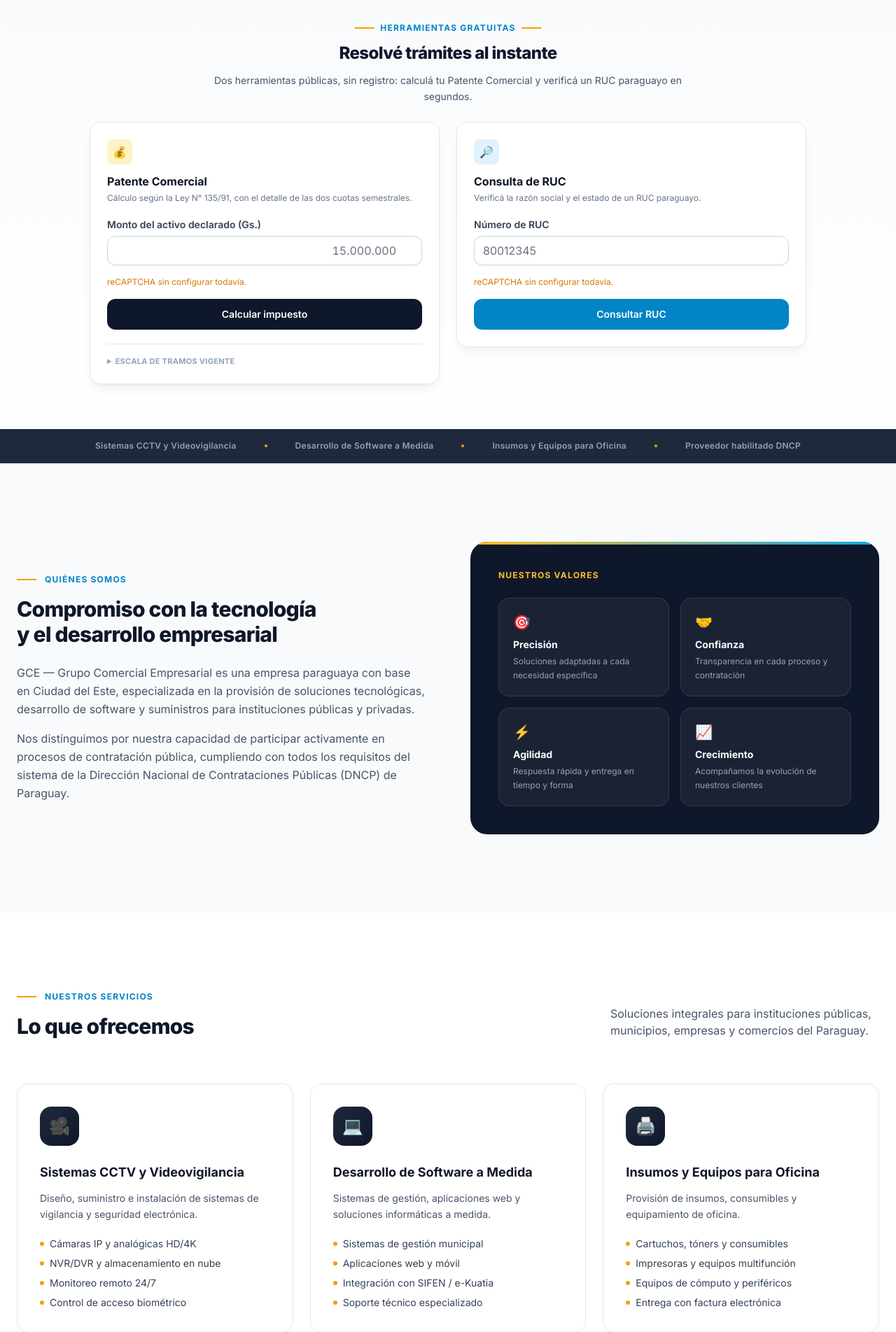
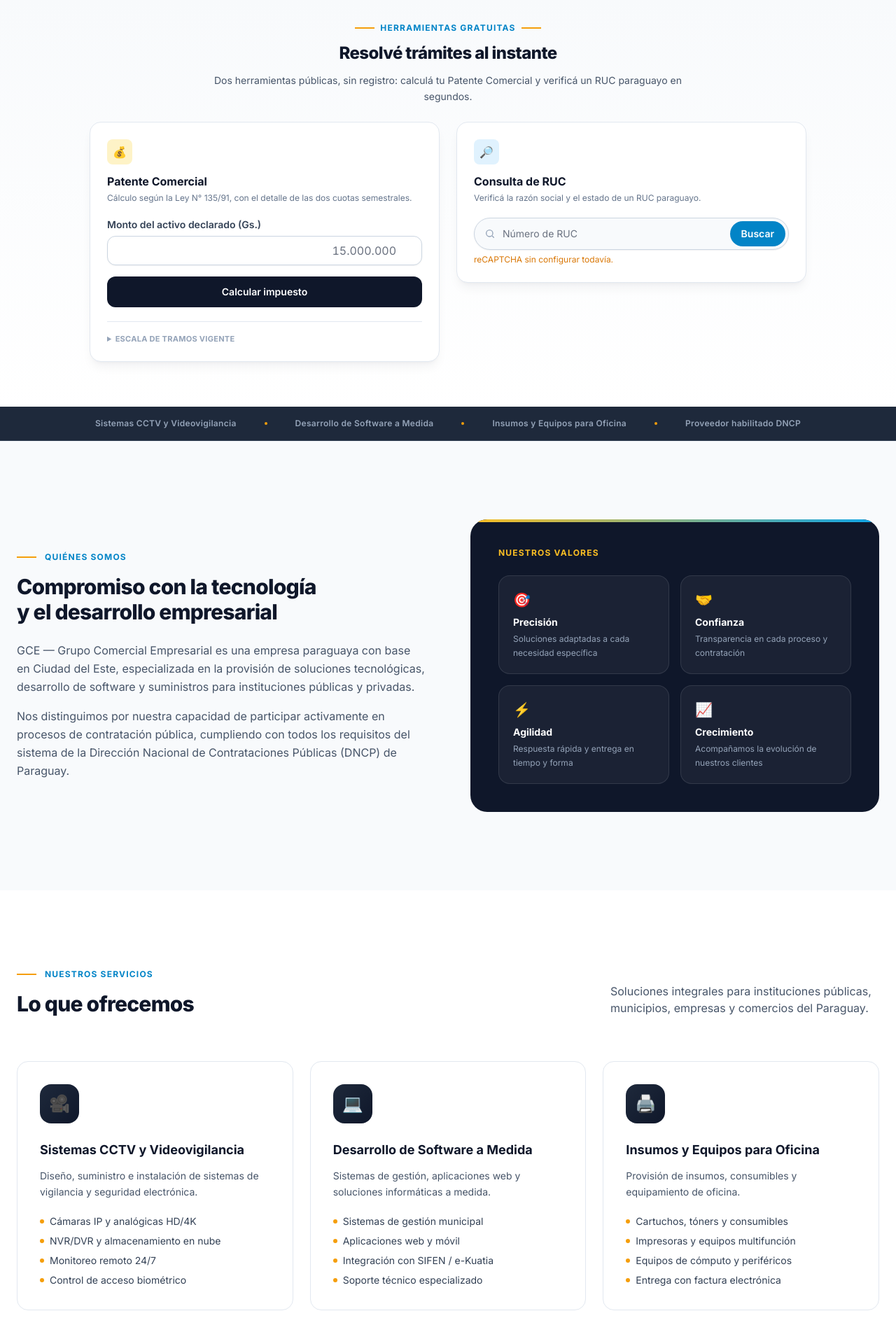
Before and after one commit to 2972462/gce-web, a Laravel app: page / in a window 1280 px wide. Shown: the part 526-2429 px from the top of the page at 70% size. Run offline with Laravel 12, Linux system fonts and the light colour scheme; data comes from the database, SQL or seed files in the repository; style sheets or scripts are compiled from the project's sources; some libraries are stand-ins or nearby versions.

Commit message:
Sacar captcha de Patente, pasar RUC a reCAPTCHA v3 invisible
- Patente Comercial: el calculo es puro JS en el navegador y no toca
  ningun recurso externo, asi que ya no tiene sentido pedir captcha.
  Queda solo el throttle (10/min) como proteccion.
- Consulta de RUC: reCAPTCHA v2 (casillero visible) reemplazado por v3
  (invisible, basado en un puntaje via grecaptcha.execute()). El campo
  pasa a llamarse recaptcha_token. Se necesitan claves NUEVAS de v3
  (no se pueden reusar las de v2).
- De paso, la barra de busqueda de RUC pasa a un estilo mas moderno
  (pill con icono de lupa y boton "Buscar" embebido), tanto en la
  pagina standalone como en la tarjeta embebida de la home.

Co-Authored-By: Claude Sonnet 5 <noreply@anthropic.com>
Claude-Session: https://claude.ai/code/session_01WiDkJvo89Xe5qfLXvs8kGd

```diff
--- a/app/Http/Controllers/Public/PatenteController.php
+++ b/app/Http/Controllers/Public/PatenteController.php
@@ -4,7 +4,6 @@ namespace App\Http\Controllers\Public;
 
 use App\Http\Controllers\Controller;
 use App\Models\PatenteComercialTramo;
-use App\Rules\Recaptcha;
 use Illuminate\Http\RedirectResponse;
 use Illuminate\Http\Request;
 use Illuminate\View\View;
@@ -20,7 +19,6 @@ class PatenteController extends Controller
     {
         $datos = $request->validate([
             'monto' => ['required', 'numeric', 'min:0'],
-            'g-recaptcha-response' => [new Recaptcha],
         ]);
 
         $resultado = PatenteComercialTramo::calcular((float) $datos['monto']);
--- a/app/Http/Controllers/Public/RucController.php
+++ b/app/Http/Controllers/Public/RucController.php
@@ -22,7 +22,7 @@ class RucController extends Controller
     {
         $datos = $request->validate([
             'ruc' => ['required', 'string', 'regex:/^[0-9][0-9.\-]{0,17}[0-9]$/'],
-            'g-recaptcha-response' => [new Recaptcha],
+            'recaptcha_token' => [new Recaptcha],
         ], [
             'ruc.regex' => 'Ingresa un numero de RUC valido.',
         ]);
--- a/resources/views/welcome.blade.php
+++ b/resources/views/welcome.blade.php
@@ -10,7 +10,9 @@
     <link rel="preconnect" href="https://fonts.gstatic.com" crossorigin>
     <link href="https://fonts.googleapis.com/css2?family=Inter:wght@400;500;600;700;800;900&display=swap" rel="stylesheet">
 
-    <script src="https://www.google.com/recaptcha/api.js" async defer></script>
+    @if (config('services.recaptcha.site_key'))
+        <script src="https://www.google.com/recaptcha/api.js?render={{ config('services.recaptcha.site_key') }}"></script>
+    @endif
 
     @vite(['resources/css/app.css'])
 
@@ -152,19 +154,6 @@
                         @enderror
                     </div>
 
-                    <div>
-                        @if (config('services.recaptcha.site_key'))
-                            <div class="scale-[0.85] origin-left -my-1.5">
-                                <div class="g-recaptcha" data-sitekey="{{ config('services.recaptcha.site_key') }}"></div>
-                            </div>
-                        @else
-                            <p class="text-xs text-amber-600">reCAPTCHA sin configurar todavía.</p>
-                        @endif
-                        @error('g-recaptcha-response')
-                            <p class="mt-1.5 text-sm text-red-600">{{ $message }}</p>
-                        @enderror
-                    </div>
-
                     <button type="submit" class="w-full px-6 py-3 rounded-xl bg-slate-900 text-white font-semibold text-sm hover:bg-slate-800 transition">
                         Calcular impuesto
                     </button>
@@ -255,34 +244,28 @@
                 <h3 class="font-bold text-slate-900 mb-1">Consulta de RUC</h3>
                 <p class="text-xs text-slate-500 mb-5">Verificá la razón social y el estado de un RUC paraguayo.</p>
 
-                <form method="POST" action="{{ route('publico.ruc.buscar') }}" class="space-y-4">
+                <form id="home-ruc-form" method="POST" action="{{ route('publico.ruc.buscar') }}">
                     @csrf
-                    <div>
-                        <label for="ruc" class="block text-sm font-semibold text-slate-700 mb-1.5">Número de RUC</label>
+                    <input type="hidden" name="recaptcha_token" id="home-recaptcha-token">
+
+                    <div class="relative flex items-center bg-slate-50 border border-slate-300 rounded-full shadow-sm focus-within:border-sky-500 focus-within:ring-1 focus-within:ring-sky-500 overflow-hidden">
+                        <svg class="w-4 h-4 ml-3.5 text-slate-400 shrink-0" viewBox="0 0 24 24" fill="none" stroke="currentColor" stroke-width="2"><circle cx="11" cy="11" r="7"/><path stroke-linecap="round" d="m20 20-3-3"/></svg>
                         <input id="ruc" name="ruc" type="text" inputmode="numeric" value="{{ old('ruc', session('buscado') ?? '') }}"
-                               placeholder="80012345"
-                               class="block w-full rounded-xl border-slate-300 shadow-sm focus:border-sky-500 focus:ring-sky-500">
-                        @error('ruc')
-                            <p class="mt-1.5 text-sm text-red-600">{{ $message }}</p>
-                        @enderror
+                               placeholder="Número de RUC"
+                               class="flex-1 min-w-0 border-0 bg-transparent focus:ring-0 text-sm py-2.5 px-2.5">
+                        <button type="submit" class="m-1 px-4 py-2 bg-sky-600 text-white text-sm font-semibold rounded-full hover:bg-sky-700 transition shrink-0">
+                            Buscar
+                        </button>
                     </div>
-
-                    <div>
-                        @if (config('services.recaptcha.site_key'))
-                            <div class="scale-[0.85] origin-left -my-1.5">
-                                <div class="g-recaptcha" data-sitekey="{{ config('services.recaptcha.site_key') }}"></div>
-                            </div>
-                        @else
-                            <p class="text-xs text-amber-600">reCAPTCHA sin configurar todavía.</p>
-                        @endif
-                        @error('g-recaptcha-response')
-                            <p class="mt-1.5 text-sm text-red-600">{{ $message }}</p>
-                        @enderror
-                    </div>
-
-                    <button type="submit" class="w-full px-6 py-3 rounded-xl bg-sky-600 text-white font-semibold text-sm hover:bg-sky-700 transition">
-                        Consultar RUC
-                    </button>
+                    @error('ruc')
+                        <p class="mt-1.5 text-sm text-red-600">{{ $message }}</p>
+                    @enderror
+                    @error('recaptcha_token')
+                        <p class="mt-1.5 text-sm text-red-600">{{ $message }}</p>
+                    @enderror
+                    @unless (config('services.recaptcha.site_key'))
+                        <p class="mt-1.5 text-xs text-amber-600">reCAPTCHA sin configurar todavía.</p>
+                    @endunless
                 </form>
 
                 @if (session('buscado'))
@@ -693,6 +676,21 @@
     }
 </script>
 
+@if (config('services.recaptcha.site_key'))
+    <script>
+        document.getElementById('home-ruc-form').addEventListener('submit', function (e) {
+            e.preventDefault();
+            const form = this;
+            grecaptcha.ready(function () {
+                grecaptcha.execute('{{ config('services.recaptcha.site_key') }}', { action: 'consulta_ruc' }).then(function (token) {
+                    document.getElementById('home-recaptcha-token').value = token;
+                    form.submit();
+                });
+            });
+        });
+    </script>
+@endif
+
 @vite(['resources/js/app.js'])
 </body>
 </html>
```
Also changed, not shown: app/Rules/Recaptcha.php (+17 -2 lines), resources/views/public/patente/index.blade.php (+0 -17 lines), resources/views/public/ruc/index.blade.php (+31 -24 lines), tests/Feature/Public/PatenteConsultaTest.php (+1 -29 lines), tests/Feature/Public/RucConsultaTest.php (+28 -9 lines).
